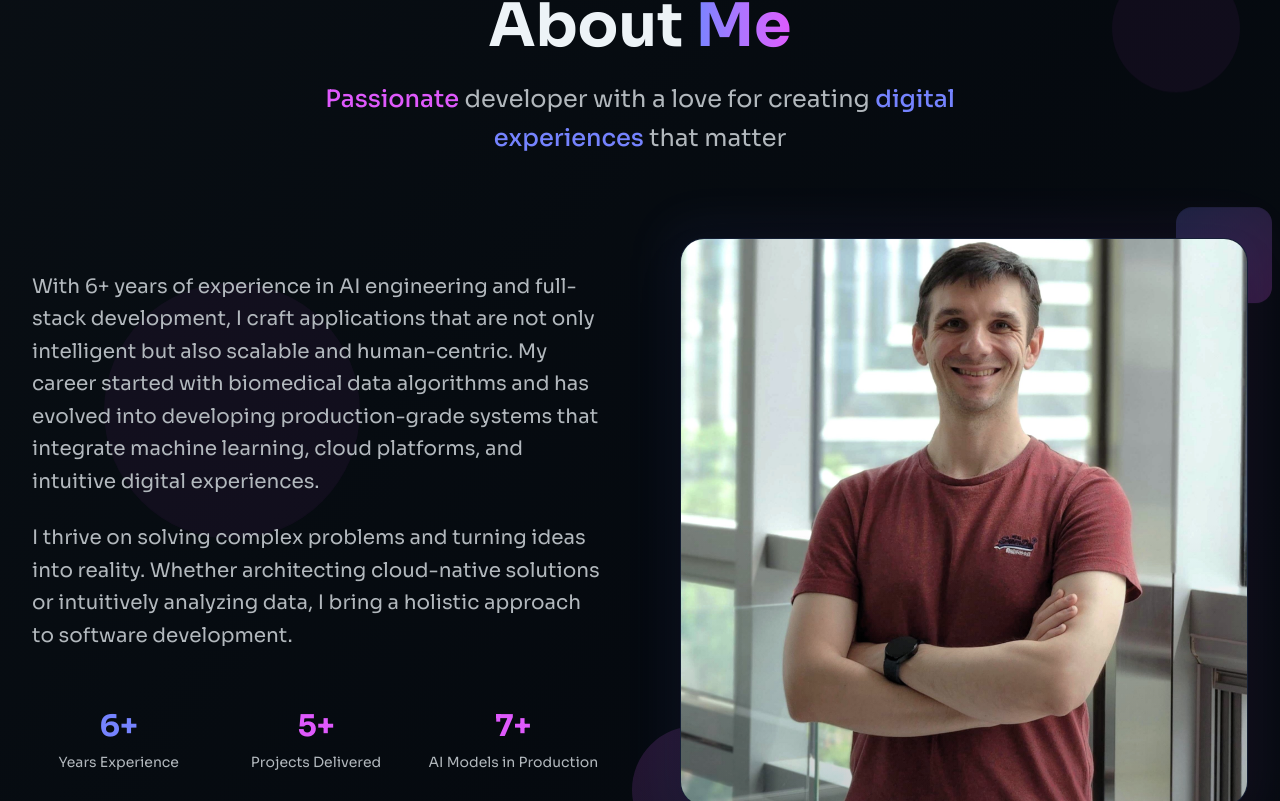
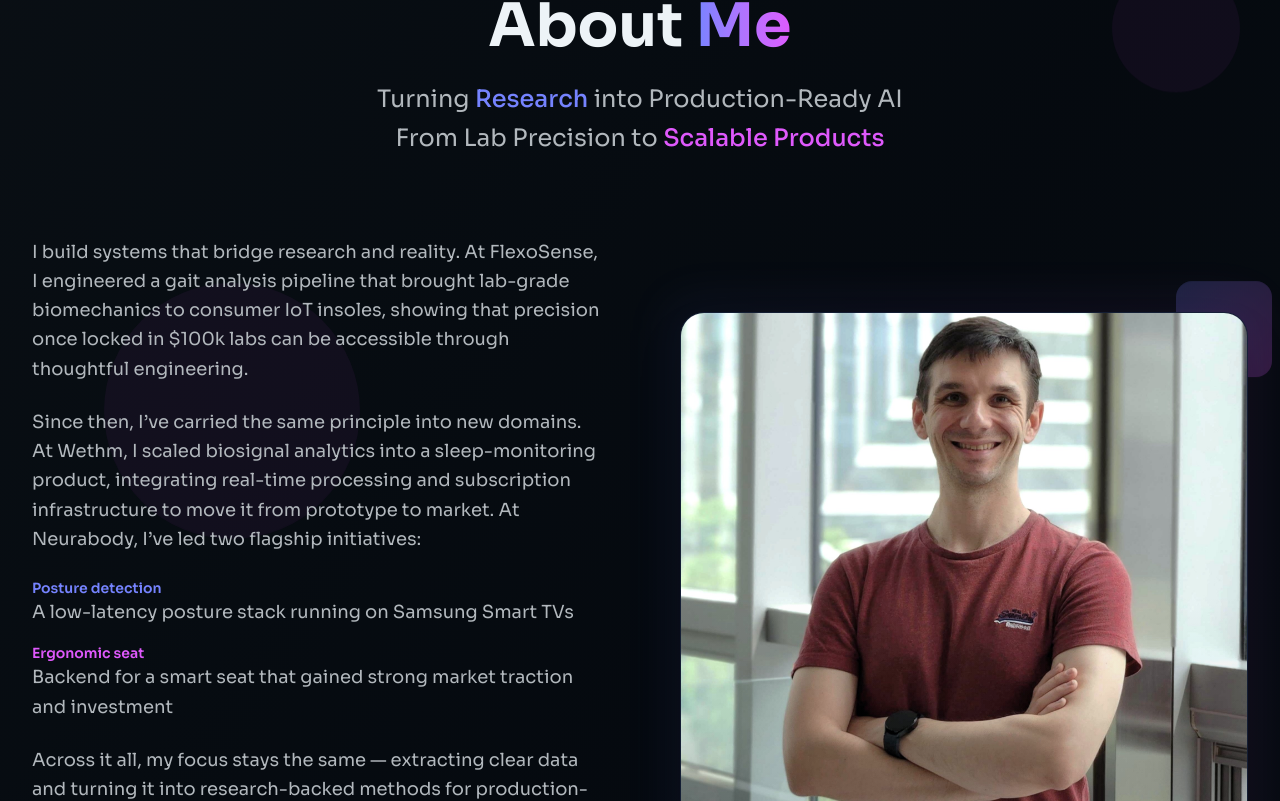
Before and after one commit to Sevastiyan/MyPortfolio, a Next.js app: page / in a window 1280 px wide. Shown: the part 1139-1940 px from the top of the page. Built offline with nearby package versions, Linux system fonts and the light colour scheme.

Commit message:
feat: update AboutSection content for clarity and impact; refine CertificationsSection description

```diff
--- a/src/components/about-section.tsx
+++ b/src/components/about-section.tsx
@@ -57,28 +57,49 @@ export function AboutSection() {
             </span>
           </h2>
 
-          <p className='text-xl sm:text-2xl text-muted-foreground max-w-3xl mx-auto text-pretty leading-relaxed'>
-            <span className='text-accent font-medium'>Passionate</span> developer with a love for
-            creating <span className='text-primary font-medium'> digital experiences </span> that
-            matter
+          <p className='text-xl sm:text-2xl text-muted-foreground max-w-xl mx-auto text-pretty leading-relaxed'>
+            Turning <span className='text-primary font-medium'>Research</span> into Production-Ready
+            AI {'\n'} From Lab Precision to{' '}
+            <span className='text-accent font-medium'>Scalable Products</span>
           </p>
         </div>
 
         <div className='grid lg:grid-cols-2 gap-20 items-center mb-20'>
           <div className='space-y-8 lg:order-1'>
             <div className='space-y-6'>
-              <p className='text-xl text-muted-foreground leading-relaxed'>
-                With 6+ years of experience in AI engineering and full-stack development, I craft
-                applications that are not only intelligent but also scalable and human-centric. My
-                career started with biomedical data algorithms and has evolved into developing
-                production-grade systems that integrate machine learning, cloud platforms, and
-                intuitive digital experiences.
+              <p className='text-md md:text-lg text-muted-foreground leading-relaxed'>
+                I build systems that bridge research and reality. At FlexoSense, I engineered a gait
+                analysis pipeline that brought lab-grade biomechanics to consumer IoT insoles,
+                showing that precision once locked in $100k labs can be accessible through
+                thoughtful engineering.
               </p>
 
-              <p className='text-xl text-muted-foreground leading-relaxed'>
-                I thrive on solving complex problems and turning ideas into reality. Whether
-                architecting cloud-native solutions or intuitively analyzing data, I bring a
-                holistic approach to software development.
+              <p className='text-md md:text-lg text-muted-foreground leading-relaxed'>
+                Since then, I’ve carried the same principle into new domains. At Wethm, I scaled
+                biosignal analytics into a sleep-monitoring product, integrating real-time
+                processing and subscription infrastructure to move it from prototype to market. At
+                Neurabody, I’ve led two flagship initiatives:
+              </p>
+
+              <dl className='space-y-4'>
+                <div>
+                  <dt className='text-sm font-semibold text-primary'>Posture detection</dt>
+                  <dd className='text-md md:text-lg text-muted-foreground leading-relaxed'>
+                    A low-latency posture stack running on Samsung Smart TVs
+                  </dd>
+                </div>
+
+                <div>
+                  <dt className='text-sm font-semibold text-accent'>Ergonomic seat</dt>
+                  <dd className='text-md md:text-lg text-muted-foreground leading-relaxed'>
+                    Backend for a smart seat that gained strong market traction and investment
+                  </dd>
+                </div>
+              </dl>
+
+              <p className='text-md md:text-lg text-muted-foreground leading-relaxed'>
+                Across it all, my focus stays the same — extracting clear data and turning it into
+                research-backed methods for production-ready systems at scale.
               </p>
             </div>
 
--- a/src/components/certifications.tsx
+++ b/src/components/certifications.tsx
@@ -180,8 +180,8 @@ const CertificationsSection: React.FC = () => {
               Continuous Learning
             </h3>
             <p className='text-muted-foreground mb-6 max-w-2xl mx-auto'>
-              I'm committed to staying current with industry trends and continuously expanding my
-              skill set through professional certifications and hands-on learning.
+              I'm committed to sitting on the edge of current industry trends and continuously
+              expanding my skill set through professional certifications and hands-on learning.
             </p>
             <Button
               variant='outline'
```
